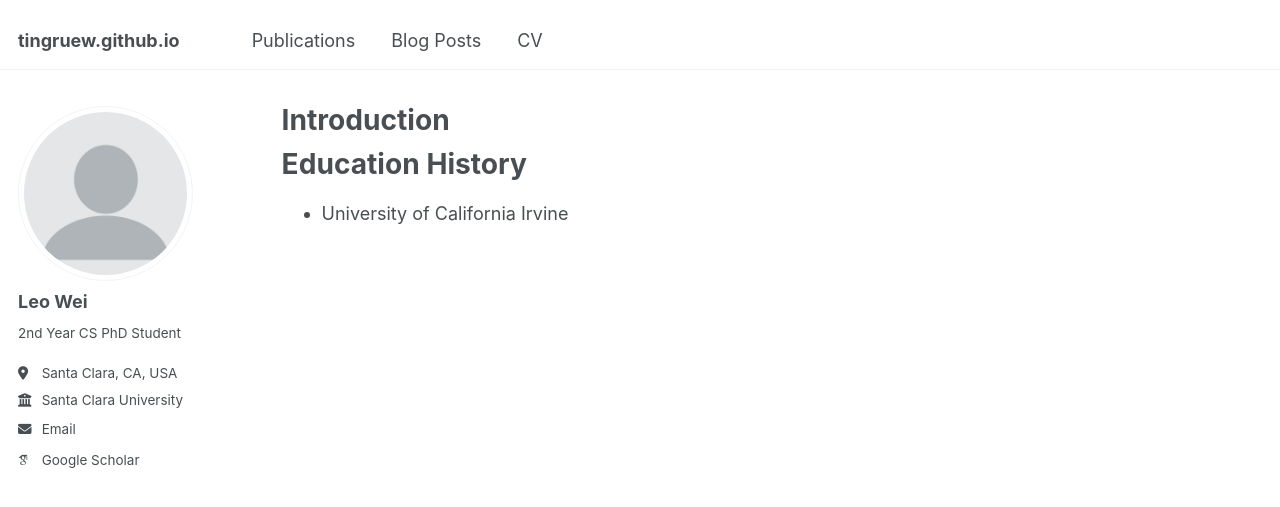
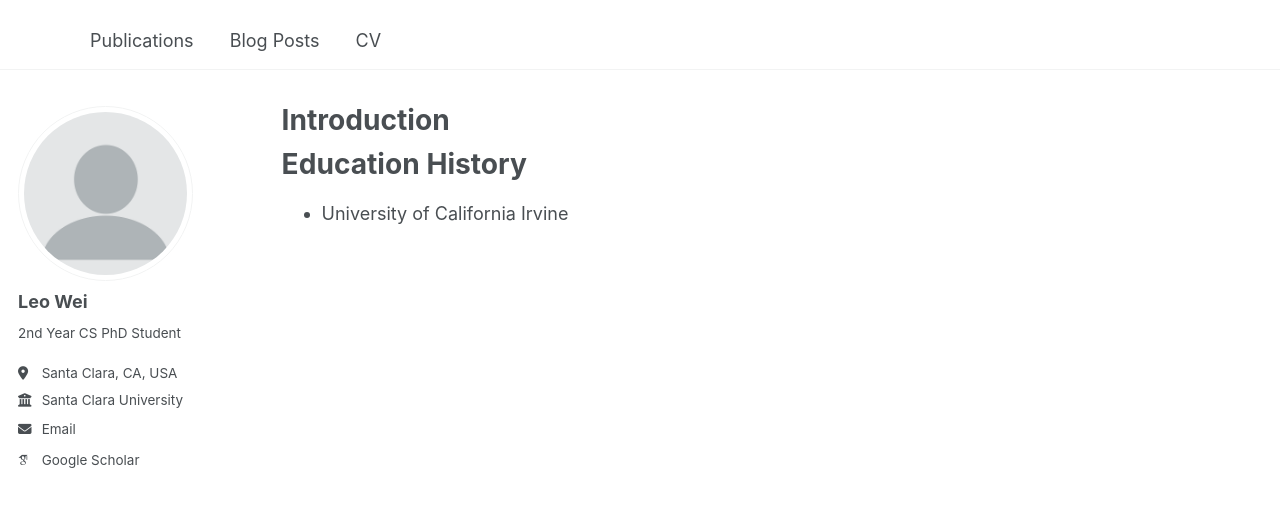
Before and after one commit to tingruew/tingruew.github.io, a Jekyll site: the page built from _pages/about.md, in a window 1280 px wide. Shown: the top 507 px of the page. Built offline with Jekyll 4.4.1, drawn with Linux system fonts in a browser that asks for light colours; some web fonts are replaced.

```diff
--- a/_config.yml
+++ b/_config.yml
@@ -9,7 +9,7 @@
 # Basic Site Settings
 locale                   : "en-US"
 site_theme               : "default"
-title                    : # "Your Name / Site Title"
+title                    : "" # "Your Name / Site Title"
 title_separator          : "-"
 name                     : &name
 description              : &description "personal description"
```
